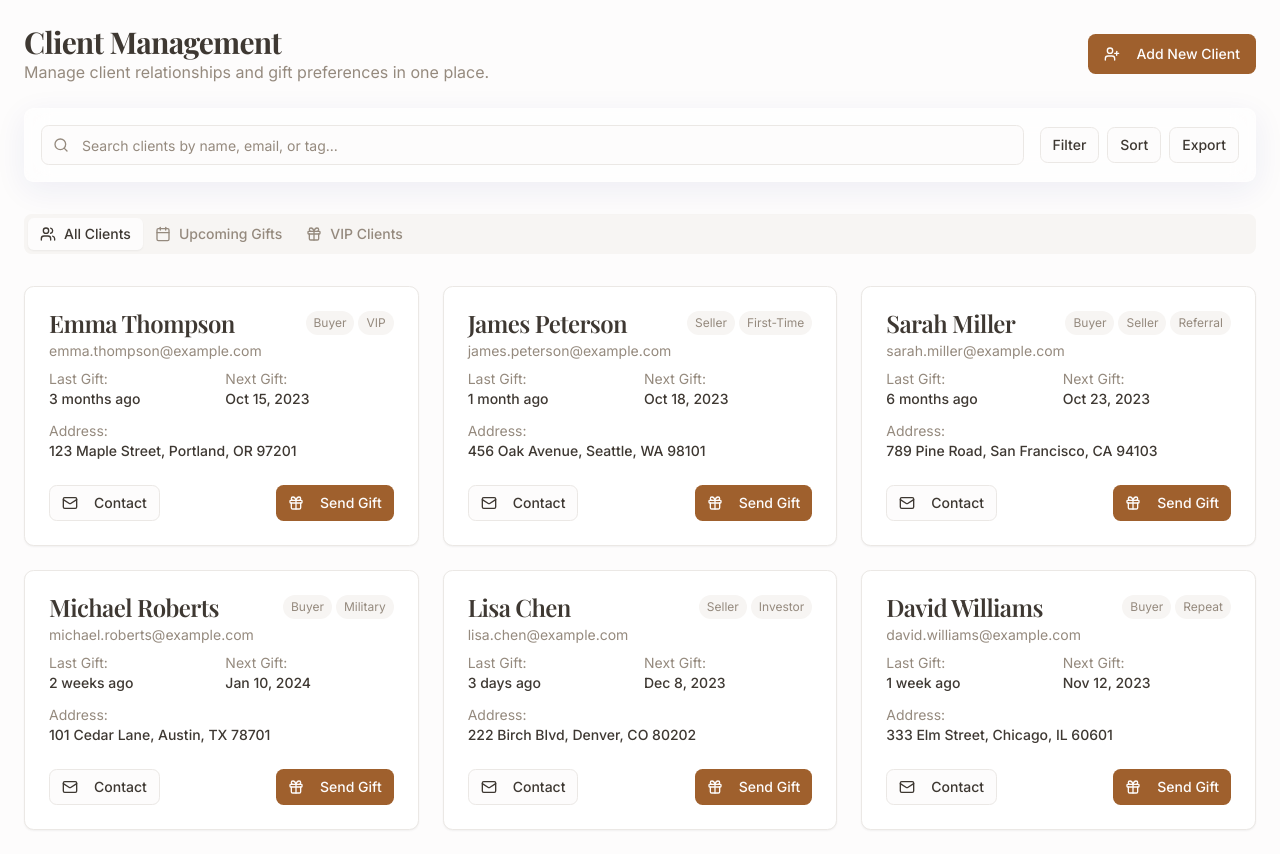
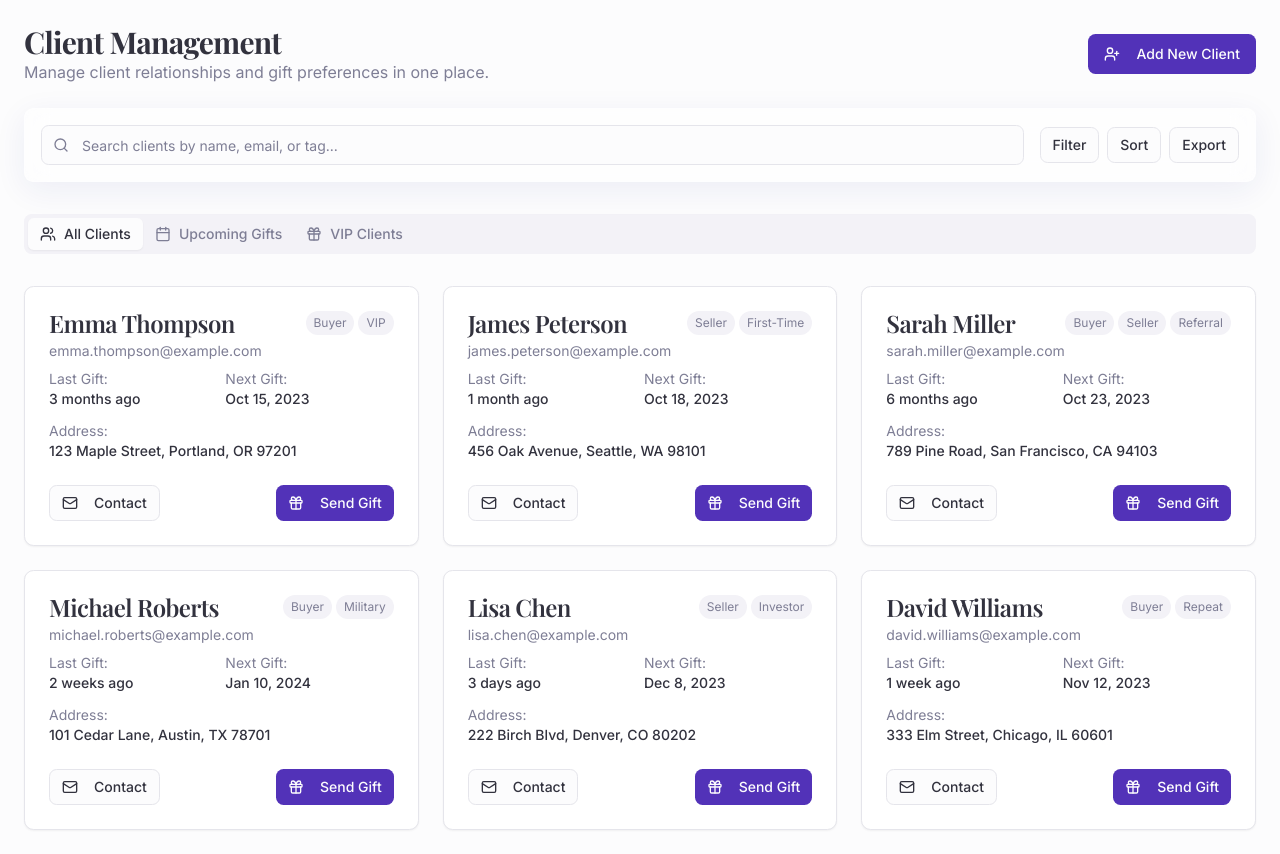
Before and after one commit to Beariscool1/giftitopia, a React (Vite) app: page /clients in a window 1280 px wide. Built offline with nearby package versions, Linux system fonts and the light colour scheme.

Commit message:
Update color scheme
Update the color scheme to match the colors used on the Bestow Mindful Gifts website.

```diff
--- a/src/index.css
+++ b/src/index.css
@@ -1,3 +1,4 @@
+
 @import url('https://fonts.googleapis.com/css2?family=Inter:wght@300;400;500;600;700&family=Playfair+Display:wght@400;500;600;700&display=swap');
 
 @tailwind base;
@@ -6,83 +7,83 @@
 
 @layer base {
   :root {
-    --background: 30 33% 99%;
-    --foreground: 30 10% 22%;
+    --background: 240 33% 99%;
+    --foreground: 240 10% 22%;
 
     --card: 0 0% 100%;
-    --card-foreground: 30 10% 22%;
+    --card-foreground: 240 10% 22%;
 
     --popover: 0 0% 100%;
-    --popover-foreground: 30 10% 22%;
+    --popover-foreground: 240 10% 22%;
 
-    --primary: 27 56% 40%;
-    --primary-foreground: 30 33% 99%;
+    --primary: 254 57% 46%;
+    --primary-foreground: 240 33% 99%;
 
-    --secondary: 26 22% 96%;
-    --secondary-foreground: 27 56% 40%;
+    --secondary: 254 25% 96%;
+    --secondary-foreground: 254 57% 46%;
 
-    --muted: 26 18% 96%;
-    --muted-foreground: 30 10% 54%;
+    --muted: 254 18% 96%;
+    --muted-foreground: 240 10% 54%;
 
-    --accent: 27 67% 82%;
-    --accent-foreground: 27 56% 28%;
+    --accent: 254 67% 82%;
+    --accent-foreground: 254 57% 30%;
 
     --destructive: 0 84.2% 60.2%;
     --destructive-foreground: 210 40% 98%;
 
-    --border: 30 13% 91%;
-    --input: 30 13% 91%;
-    --ring: 27 56% 40%;
+    --border: 240 13% 91%;
+    --input: 240 13% 91%;
+    --ring: 254 57% 46%;
 
     --radius: 0.6rem;
 
     --sidebar-background: 0 0% 98%;
-    --sidebar-foreground: 30 5.3% 26.1%;
-    --sidebar-primary: 27 56% 40%;
+    --sidebar-foreground: 240 5.3% 26.1%;
+    --sidebar-primary: 254 57% 46%;
     --sidebar-primary-foreground: 0 0% 98%;
-    --sidebar-accent: 26 4.8% 95.9%;
-    --sidebar-accent-foreground: 30 5.9% 10%;
-    --sidebar-border: 30 13% 91%;
-    --sidebar-ring: 27 56% 40%;
+    --sidebar-accent: 254 4.8% 95.9%;
+    --sidebar-accent-foreground: 240 5.9% 10%;
+    --sidebar-border: 240 13% 91%;
+    --sidebar-ring: 254 57% 46%;
   }
 
   .dark {
-    --background: 30 20% 10%;
-    --foreground: 30 15% 90%;
+    --background: 240 20% 10%;
+    --foreground: 240 15% 90%;
 
-    --card: 30 20% 13%;
-    --card-foreground: 30 15% 90%;
+    --card: 240 20% 13%;
+    --card-foreground: 240 15% 90%;
 
-    --popover: 30 20% 13%;
-    --popover-foreground: 30 15% 90%;
+    --popover: 240 20% 13%;
+    --popover-foreground: 240 15% 90%;
 
-    --primary: 27 56% 50%;
-    --primary-foreground: 30 10% 5%;
+    --primary: 254 57% 55%;
+    --primary-foreground: 240 10% 5%;
 
-    --secondary: 27 15% 22%;
-    --secondary-foreground: 30 15% 90%;
+    --secondary: 254 15% 22%;
+    --secondary-foreground: 240 15% 90%;
 
-    --muted: 27 15% 22%;
-    --muted-foreground: 30 10% 70%;
+    --muted: 254 15% 22%;
+    --muted-foreground: 240 10% 70%;
 
-    --accent: 27 67% 42%;
-    --accent-foreground: 30 20% 13%;
+    --accent: 254 67% 42%;
+    --accent-foreground: 240 20% 13%;
 
     --destructive: 0 62.8% 30.6%;
     --destructive-foreground: 210 40% 98%;
 
-    --border: 27 15% 22%;
-    --input: 27 15% 22%;
-    --ring: 27 56% 50%;
+    --border: 254 15% 22%;
+    --input: 254 15% 22%;
+    --ring: 254 57% 55%;
 
-    --sidebar-background: 30 20% 10%;
-    --sidebar-foreground: 30 15% 90%;
-    --sidebar-primary: 27 56% 50%;
+    --sidebar-background: 240 20% 10%;
+    --sidebar-foreground: 240 15% 90%;
+    --sidebar-primary: 254 57% 55%;
     --sidebar-primary-foreground: 0 0% 100%;
-    --sidebar-accent: 27 15% 22%;
-    --sidebar-accent-foreground: 30 15% 90%;
-    --sidebar-border: 27 15% 22%;
-    --sidebar-ring: 27 56% 50%;
+    --sidebar-accent: 254 15% 22%;
+    --sidebar-accent-foreground: 240 15% 90%;
+    --sidebar-border: 254 15% 22%;
+    --sidebar-ring: 254 57% 55%;
   }
 }
 
--- a/src/pages/home/HowItWorksSection.tsx
+++ b/src/pages/home/HowItWorksSection.tsx
@@ -111,7 +111,7 @@ const ProcessStep: React.FC<ProcessStepProps> = ({
         <div className="mt-auto pt-4">
           {features.map((feature, index) => (
             <div key={index} className="flex items-center text-sm text-muted-foreground mt-2 first:mt-0">
-              <Check className="text-green-500 mr-2 h-4 w-4" />
+              <Check className="text-primary mr-2 h-4 w-4" />
               <span>{feature}</span>
             </div>
           ))}
```
